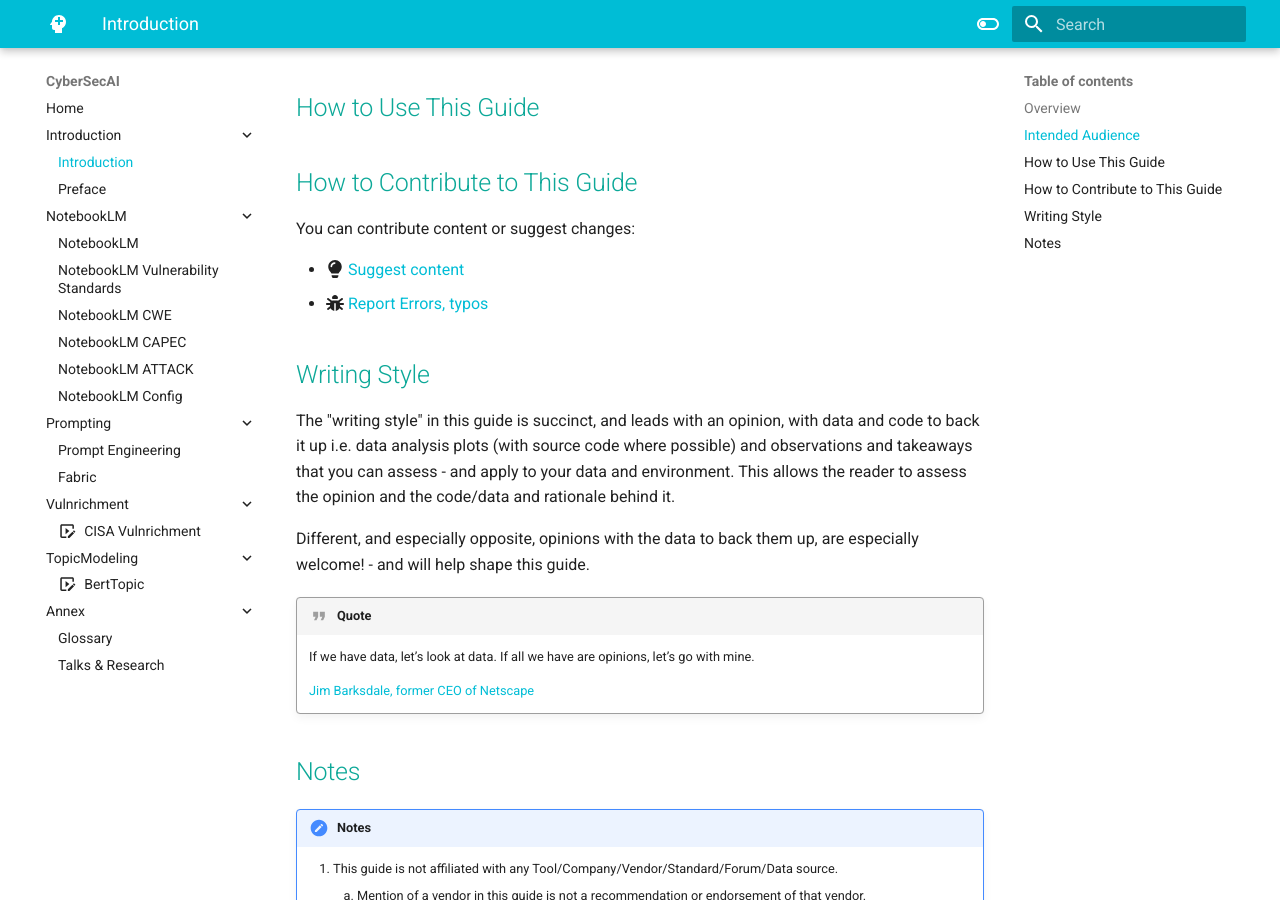
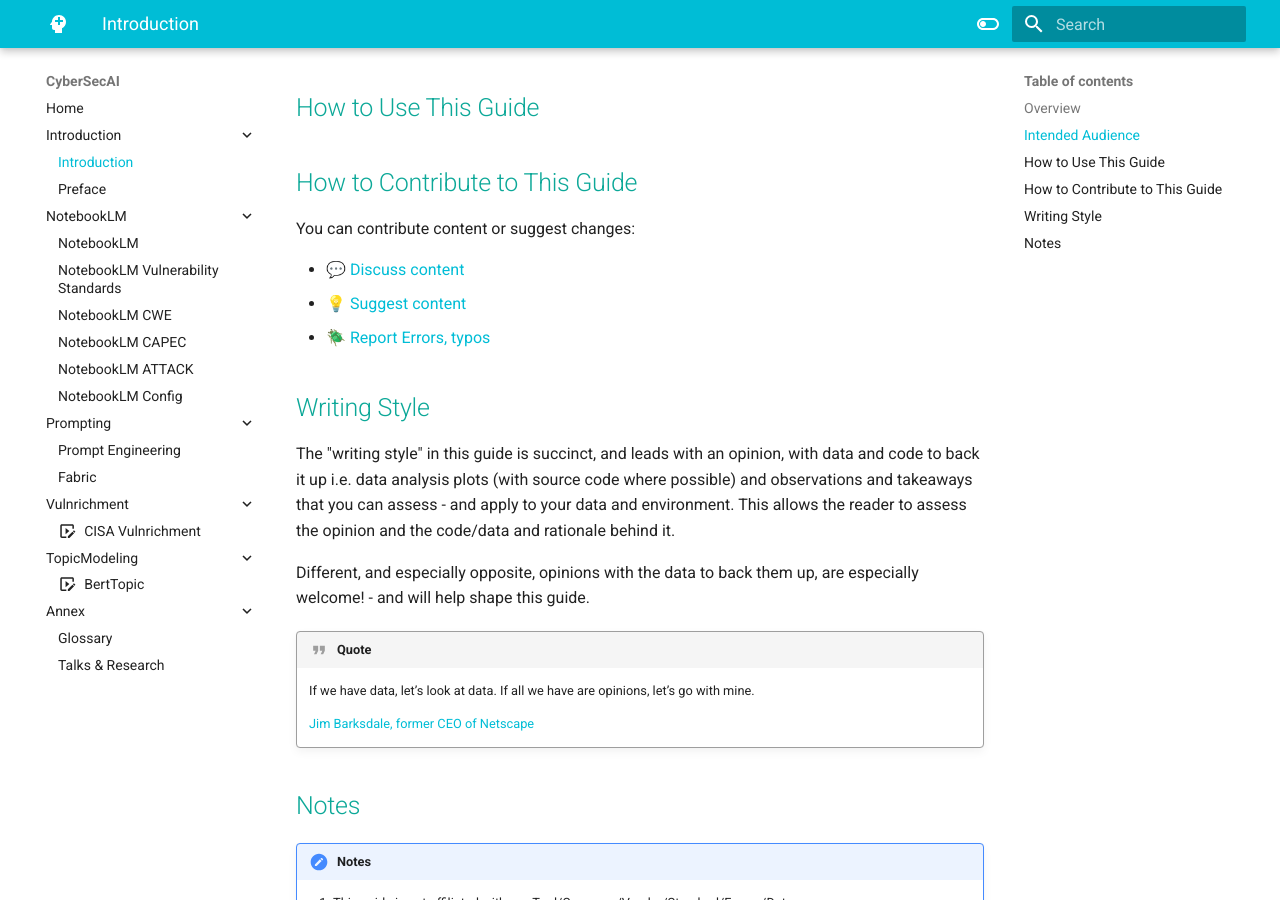
Before and after one commit to CyberSecAI/CyberSecAI.github.io, an MkDocs documentation site: the page built from docs/introduction/Introduction.md, in a window 1280 px wide and 900 px high, scrolled down 769 px. Built offline with MkDocs 1.6.1 and Material for MkDocs 9.7.7, drawn with Linux system fonts in a browser that asks for light colours; comment, search, counter and statistics services are not loaded.

Commit message:
introduction

```diff
--- a/docs/introduction/Introduction.md
+++ b/docs/introduction/Introduction.md
@@ -30,8 +30,9 @@
 
  You can contribute content or suggest changes:
 
-* :fontawesome-solid-lightbulb: [Suggest content](https://github.com/CyberSecAI/CyberSecAI.github.io/issues/)
-* :fontawesome-solid-bug: [Report Errors, typos](https://github.com/CyberSecAI/CyberSecAI.github.io/issues/)
+* 💬 [Discuss content](https://github.com/CyberSecAI/CyberSecAI.github.io/discussions)
+* 💡 [Suggest content](https://github.com/CyberSecAI/CyberSecAI.github.io/issues/)
+* 🪲 [Report Errors, typos](https://github.com/CyberSecAI/CyberSecAI.github.io/issues/)
 
 ## Writing Style
 The "writing style" in this guide is succinct, and leads with an opinion, with data and code to back it up i.e. data analysis plots (with source code where possible) and observations and takeaways that you can assess - and apply to your data and environment. This allows the reader to assess the opinion and the code/data and rationale behind it.
```
Also changed, not shown: docs/NotebookLM/NotebookLM_Attack.md (+0 -3 lines).
